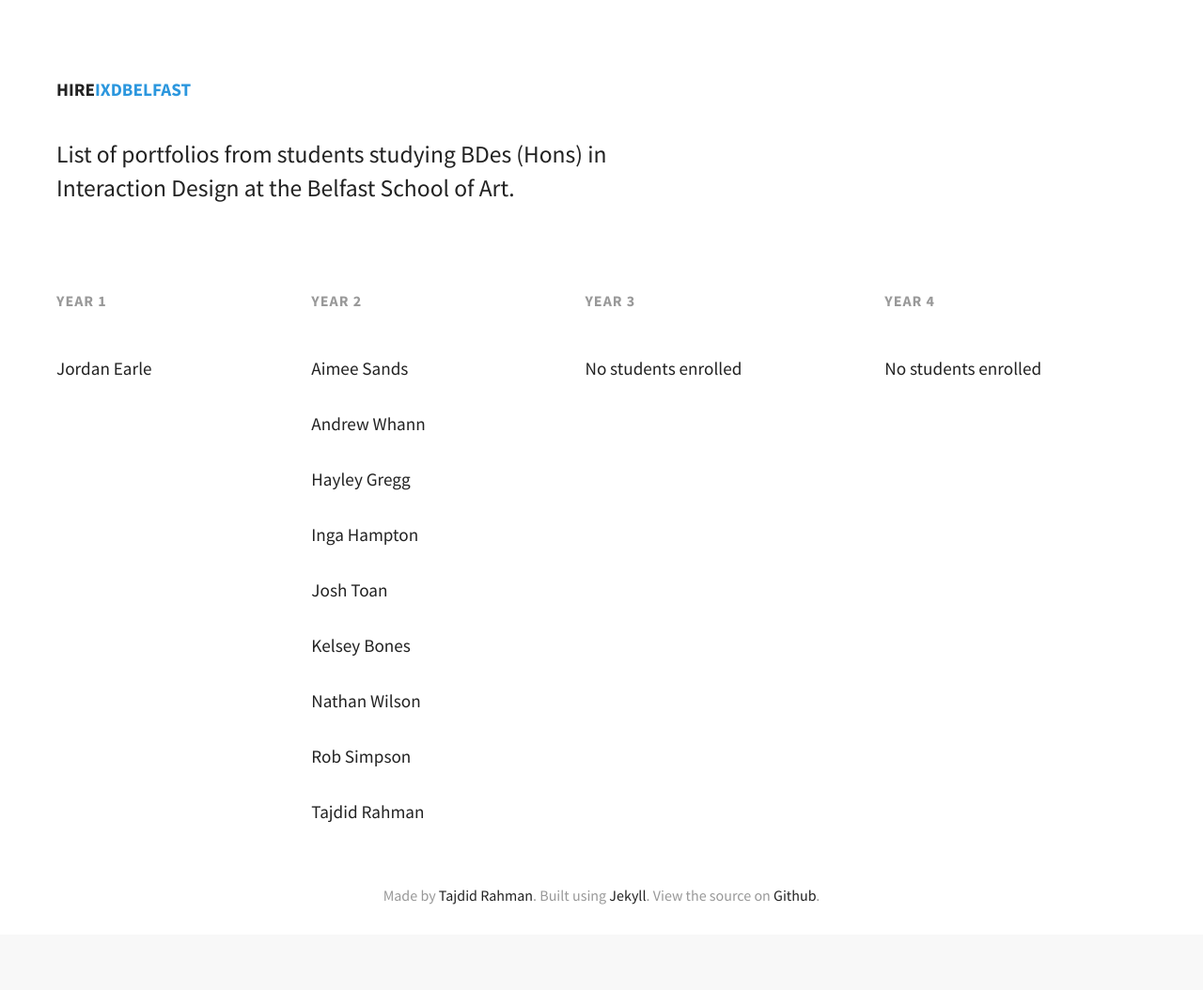
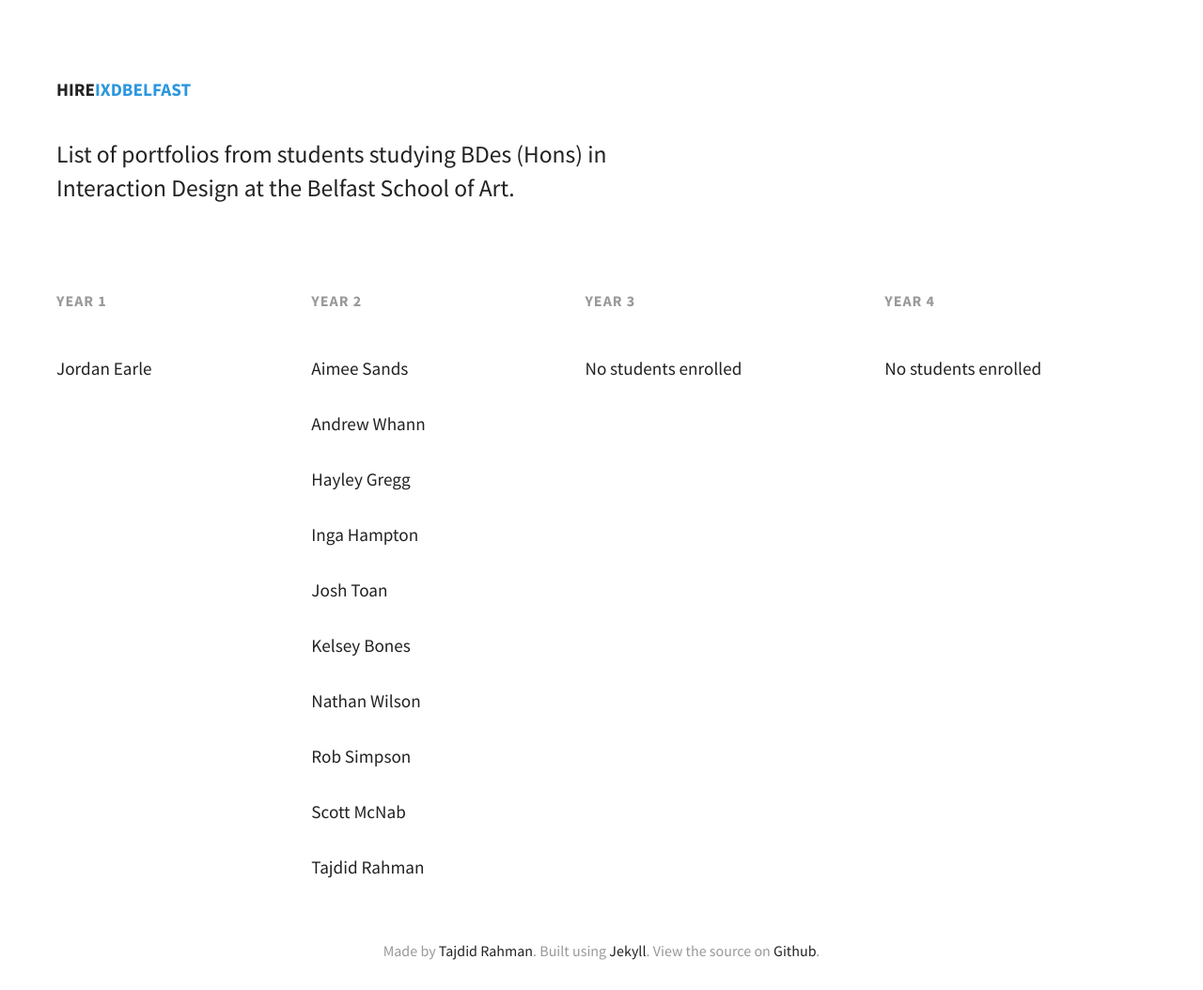
Before and after one commit to hireixdbelfast/hireixdbelfast.github.io, a Jekyll site: the page built from index.html, in a window 1280 px wide. Shown: the whole page at 94% size. Built offline with Jekyll 4.4.1, drawn with Linux system fonts in a browser that asks for light colours; nearby versions of some CDN libraries; before the commit the page ends 995 px from its top, so only the background shows below that.

Commit message:
Another link update

```diff
--- a/_data/yeargroup.yml
+++ b/_data/yeargroup.yml
@@ -33,3 +33,6 @@
     - name: "Kelsey Bones"
       url: "http://kelseybones.co.uk/"
       twitter: "kelseybones"
+    - name: "Scott McNab"
+      url: "http://scottmcnab.design/"
+      twitter: "_scottmcn"
```
